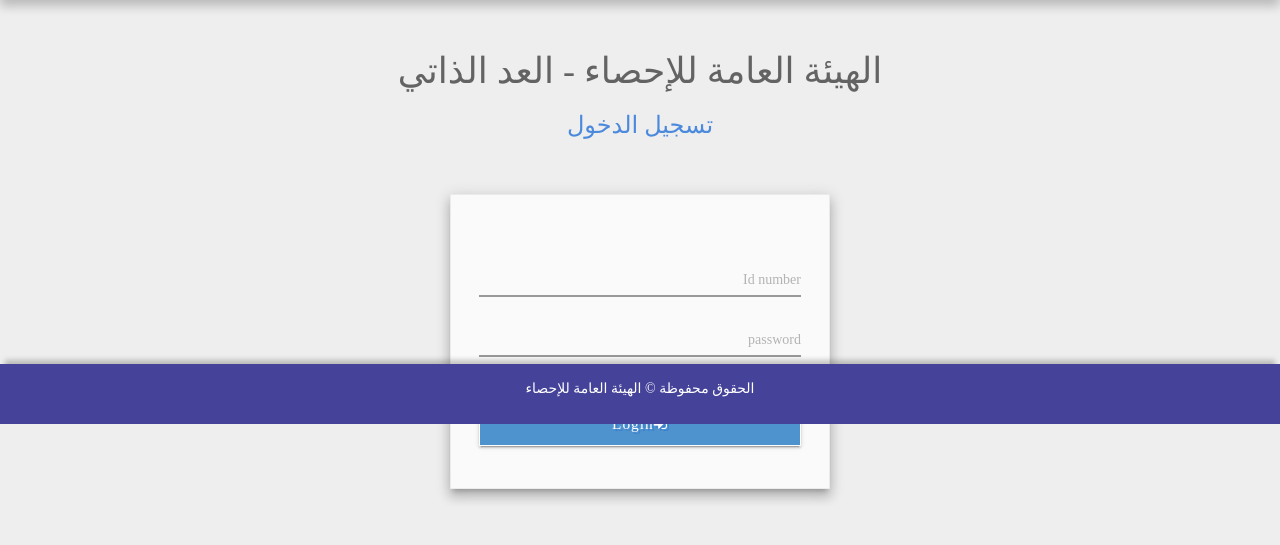
After one commit to mohammedgad0/f_survey, a Django app: template survey/templates/login.html in a window 1280 px wide. The commit adds this page. Shown: the part 376-921 px from the top of the page. Run offline with Django 3.2, Linux system fonts and the light colour scheme; the template is opened without the code that fills it, so the values that code supplies are empty; some libraries are stand-ins or nearby versions; some web fonts are replaced.

Commit message:
login page

```diff
--- a/survey/forms.py
+++ b/survey/forms.py
@@ -181,7 +181,7 @@ class DeathForm(forms.ModelForm):
 
         }
         widgets = {
-
+            'member_name': TextInput(attrs={'type': 'text', 'required': True}),
             'death_age': TextInput(attrs={'required': True, 'type': 'number', 'min': 0, 'step': 1, 'pattern': "\d*", 'oninput': "validity.valid||(value='');", 'onKeyPress': 'if(this.value.length==3) return false;'}),
         }
 
--- a/survey/static/build/css/custom.css
+++ b/survey/static/build/css/custom.css
@@ -3,6 +3,7 @@ html, body {
     height: 100%;
     direction: rtl;
     font: 14px 'neo', serif !important;
+    background: #eee;
 }
 .header {
   box-shadow: 0 10px 10px rgba(0,0,0,0.22);
@@ -104,6 +105,7 @@ background: #fff;
 width: 100%;
 padding: 3rem 5rem 0;
 border-radius: 1px;
+    box-shadow: 0 8px 10px 1px rgba(0, 0, 0, 0.14), 0 3px 14px 2px rgba(0, 0, 0, 0.12), 0 5px 5px -3px rgba(0, 0, 0, 0.2);
 }
 .container-form::before {
 content: '';
@@ -112,7 +114,7 @@ top: 0;
 left: 0;
 right: 0;
 bottom: 0;
-box-shadow: 0 8px 10px 1px rgba(0, 0, 0, 0.14), 0 3px 14px 2px rgba(0, 0, 0, 0.12), 0 5px 5px -3px rgba(0, 0, 0, 0.2);
+/*box-shadow: 0 8px 10px 1px rgba(0, 0, 0, 0.14), 0 3px 14px 2px rgba(0, 0, 0, 0.12), 0 5px 5px -3px rgba(0, 0, 0, 0.2);*/
 -webkit-transform: scale(0.98);
       transform: scale(0.98);
 -webkit-transition: -webkit-transform 0.28s ease-in-out;
--- a/survey/templates/death_form.html
+++ b/survey/templates/death_form.html
@@ -17,8 +17,9 @@
         <div class="container-form">
 <form action="" method="post" >
               <fieldset class="scheduler-border">
-                 <legend class="scheduler-border"><i class="fa fa-home"></i> {{ _('Death information')}}</legend>
-
+                 <legend class="scheduler-border"><i class="fa fa-user"></i> {{ _('Death information')}}</legend>
+                        <h5> الوفيات فى الأسرة خلال الإثني عشر شهراً الماضية</h5>
+                    <hr>
                         {% csrf_token %}
                         <div class="row r-1 ">
                         <!-- start column -->
@@ -51,7 +52,6 @@
                         </div>
 
                         <div class="row">
-<input type="number" min="0" step="1" oninput="validity.valid||(value='');">
                          <!-- start column -->
                          <div class="col-md-4">
                         <div class="form-group">
--- /dev/null
+++ b/survey/templates/login.html
@@ -0,0 +1,108 @@
+{% extends "base.html" %}
+{% load i18n %}
+{% block title %}بيانات الوفيات{% endblock %}
+{% block stylesheets %}
+{{ block.super }}
+    <style>
+
+hgroup {
+	text-align:center;
+	margin-top: 4em;
+}
+
+h1, h3 { font-weight: 300; }
+
+h1 { color: #636363; }
+
+h3 { color: #4a89dc; }
+
+form {
+	width: 380px;
+	margin: 4em auto;
+	padding: 3em 2em 2em 2em;
+	background: #fafafa;
+	border: 1px solid #ebebeb;
+	box-shadow: 0 8px 10px 1px rgba(0, 0, 0, 0.14), 0 3px 14px 2px rgba(0, 0, 0, 0.12), 0 5px 5px -3px rgba(0, 0, 0, 0.2);
+}
+
+
+.button {
+  position: relative;
+  display: inline-block;
+  padding: 12px 24px;
+  margin: .3em 0 1em 0;
+  width: 100%;
+  vertical-align: middle;
+  font-size: 16px;
+  line-height: 20px;
+  font-weight: 400;
+  text-align: center;
+  letter-spacing: 1px;
+  color:#fff !important;
+  background: #4f93ce !important;
+  border: 0;
+  border-bottom: 2px solid #3160B6;
+  cursor: pointer;
+  transition: all 0.15s ease;
+}
+.button:focus { outline: 0; }
+
+
+/* Button modifiers */
+
+.buttonBlue {
+  background: #4a89dc;
+  text-shadow: 2px 2px 0 rgba(39, 110, 204, .5);
+}
+
+.buttonBlue:hover { background: #357bd8; }
+
+
+input:focus { outline: none; }
+footer { position:  fixed !important;}
+ </style>
+{% endblock %}
+
+{% block content %}
+
+<hgroup>
+<h1>الهيئة العامة للإحصاء - العد الذاتي</h1>
+  <h3>تسجيل الدخول</h3>
+</hgroup>
+
+
+
+<form  method="post" action="">
+
+{% csrf_token %}
+    <div class="form-group">
+    <input type="number" name="member_id" id="number_id"  autocomplete="off" required min="0" step="1" pattern="\d*" oninput="validity.valid||(value='');" onkeypress="if(this.value.length==10) return false;" ><span class="highlight"></span><span class="bar"></span>
+  <label for="input" class="control-label">{{ _('Id number') }}</label>
+  <i class="bar"></i>
+  </div>
+    <div class="form-group">
+    <input type="password" name="member_pass" id="member_id" required  autocomplete="new-password"><span class="highlight"></span><span class="bar"></span>
+  <label for="input" class="control-label">{{ _('password') }}</label>
+  <i class="bar"></i>
+  </div>
+  <button type="submit" class="button buttonBlue"><i class="fa fa-sign-in"></i>{{ _('Login') }}  </button>
+
+
+</form>
+
+
+
+
+
+
+
+
+
+{% endblock %}
+
+{% block javascripts %}
+  {{ block.super }}
+    <script>
+
+    </script>
+{% endblock %}
--- a/survey/urls.py
+++ b/survey/urls.py
@@ -10,6 +10,9 @@ app_name = 'survey'
 urlpatterns = [
     # Home
     path('', home, name='home'),
+    # Login page
+    path('login', login, name='login'),
+    # Add family member
     path('add-family/', add_family_member, name='add-family'),
     # Page to add house form
     path('add-house/', add_house, name='add-house'),
```
Also changed, not shown: survey/views.py (+9 -1 lines).
